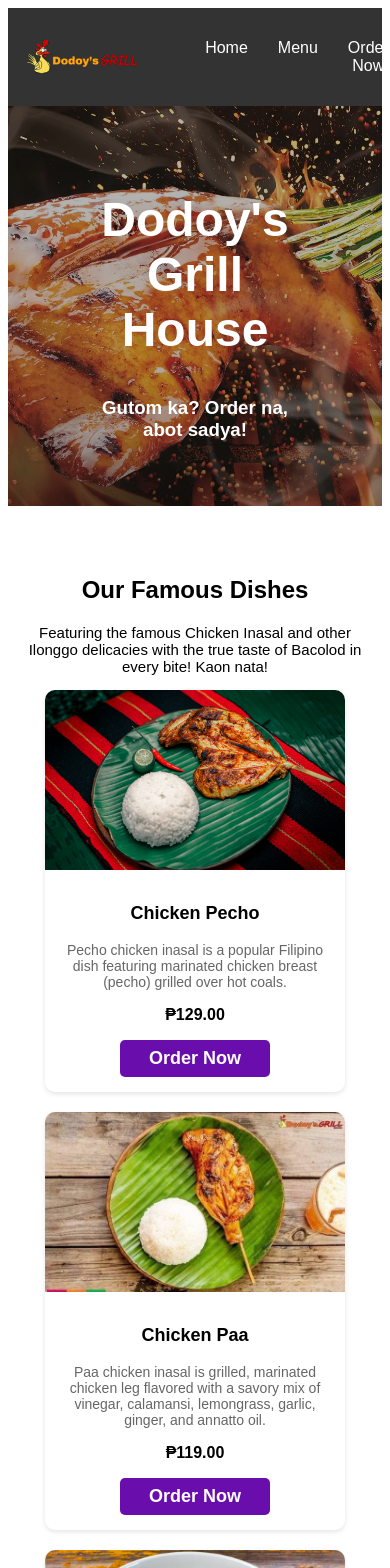
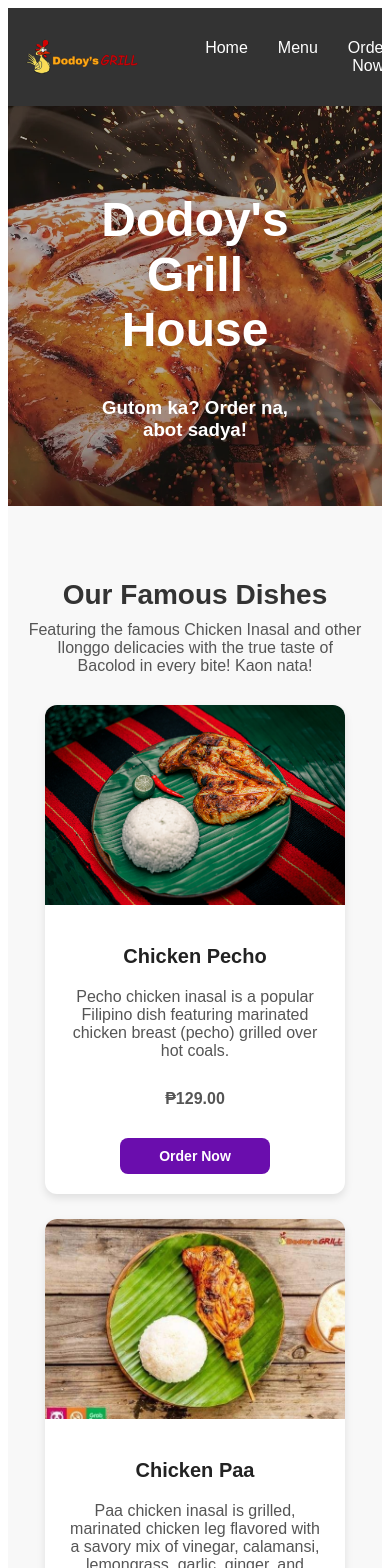
Before and after one commit to saquianzon/Datama2-Finals, a Vue app in the folder firstsfc/: page / in a window 390 px wide. Shown: the top 1568 px of the page. Built offline with nearby package versions, Linux system fonts and the light colour scheme; no server answers.

Commit message:
design changes

```diff
--- a/firstsfc/src/components/Delivery.vue
+++ b/firstsfc/src/components/Delivery.vue
@@ -1,6 +1,6 @@
 <template>
   <section class="delivery-container">
-    <h2>Track Your Delivery</h2>
+    <h2>Order Delivery Status</h2>
     <label for="email">Enter Your Email:</label>
     <input type="email" v-model="email" required />
     <button @click="fetchDeliveryDetails">Check Status</button>
@@ -130,109 +130,118 @@
 </script>
 
 <style>
+
 .delivery-container {
-  background-color: #ffffff;
-  padding: 45px;
-  border-radius: 12px;
-  max-width: 600px;
-  margin: auto;
-  box-shadow: 0 4px 12px rgba(0, 0, 0, 0.15);
+  background: #f9f9f9;
+  padding: 40px;
+  border-radius: 16px;
+  max-width: 500px;
+  margin: 50px auto;
+  box-shadow: 0 6px 18px rgba(0, 0, 0, 0.1);
   text-align: center;
+  font-family: 'Poppins', sans-serif;
 }
 
 .delivery-container h2 {
-  font-size: 22px;
-  font-weight: bold;
-  color: #333;
-  margin-bottom: 15px;
+  font-size: 26px;
+  font-weight: 700;
+  color: #222;
+  margin-bottom: 20px;
 }
 
 .delivery-container label {
   display: block;
   font-size: 14px;
   font-weight: 500;
-  margin-bottom: 5px;
-  color: #555;
+  margin-bottom: 8px;
+  color: #444;
   text-align: left;
 }
 
 .delivery-container input {
   width: 100%;
-  padding: 10px;
-  border: 1px solid #ccc;
-  border-radius: 8px;
+  padding: 12px;
+  border: 2px solid #ddd;
+  border-radius: 10px;
   font-size: 16px;
+  margin-bottom: 20px;
+  transition: 0.3s ease-in-out;
+}
+
+.delivery-container input:focus {
+  border-color: #07806f;
+  box-shadow: 0 0 5px rgba(7, 128, 111, 0.3);
+  outline: none;
+}
+
+.delivery-container button {
+  background: linear-gradient(135deg, #07806f, #045d50);
+  color: white;
+  border: none;
+  padding: 12px 20px;
+  font-size: 16px;
+  font-weight: 600;
+  cursor: pointer;
+  border-radius: 10px;
+  transition: 0.3s;
+  width: 100%;
+}
+
+.delivery-container button:hover {
+  background: #ccae27;
+}
+
+.delivery-details {
+  background: white;
+  padding: 20px;
+  border-radius: 12px;
+  box-shadow: 0 4px 12px rgba(0, 0, 0, 0.08);
+  text-align: left;
+  margin-top: 20px;
+}
+
+.delivery-details h3 {
+  font-size: 20px;
+  font-weight: 600;
+  border-bottom: 2px solid #eee;
+  padding-bottom: 10px;
   margin-bottom: 15px;
 }
 
-.delivery-container button {
-  background-color: #006400;
-  color: white;
-  border: none;
-  padding: 10px;
+.delivery-details p {
   font-size: 16px;
-  cursor: pointer;
-  border-radius: 8px;
-  transition: background 0.3s;
+  color: #333;
+  margin-bottom: 8px;
 }
 
-.delivery-container button:hover {
-  background-color: #004d00;
+.delivery-details p strong {
+  color: #07806f;
 }
 
-.delivery-details {
-  margin-top: 20px;
+.delivered-btn {
+  background: #28a745;
+  width: 100%;
+  color: white;
+  padding: 12px;
+  font-size: 16px;
+  border-radius: 10px;
+  cursor: pointer;
+  border: none;
+  transition: 0.3s;
+  margin-top: 15px;
+  font-weight: 600;
 }
 
-.order-table {
-  width: 100%;
-  border-collapse: collapse;
-  background: white;
-  border-radius: 8px;
-  overflow: hidden;
-  box-shadow: 0 2px 8px rgba(0, 0, 0, 0.1);
-}
-
-.order-table tr {
-  border-bottom: 1px solid #ddd;
-}
-
-.order-table td {
-  padding: 10px;
-  text-align: left;
-}
-
-.order-table td:first-child {
-  font-weight: bold;
-}
-
-.dish-list {
-  list-style: none;
-  padding: 10px;
-  background: #f1f3f5;
-  border-radius: 8px;
-  margin-top: 10px;
+.delivered-btn:hover {
+  background: #218838;
 }
 
 .error-message {
-  color: red;
-  margin-top: 10px;
-  font-weight: bold;
+  color: #d9534f;
+  font-weight: 600;
+  margin-top: 15px;
+  font-size: 14px;
 }
 
-.delivered-btn {
-  background-color: #28a745;
-  color: white;
-  border: none;
-  padding: 10px;
-  font-size: 16px;
-  cursor: pointer;
-  border-radius: 8px;
-  transition: background 0.3s;
-  margin-top: 15px;
-}
 
-.delivered-btn:hover {
-  background-color: #218838;
-}
 </style>
--- a/firstsfc/src/components/Menu.vue
+++ b/firstsfc/src/components/Menu.vue
@@ -42,65 +42,101 @@
 .menu {
   text-align: center;
   padding: 50px 20px;
+  background: #f8f8f8;
+}
+
+.menu h2 {
+  font-size: 28px;
+  font-weight: bold;
+  color: #333;
+  margin-bottom: 10px;
+}
+
+.menu p {
+  font-size: 16px;
+  color: #555;
+  max-width: 600px;
+  margin: 0 auto 30px;
 }
 
 .menu-container {
   display: flex;
   flex-wrap: wrap;
   justify-content: center;
-  gap: 20px;
+  gap: 25px;
 }
 
 .menu-item {
   background: white;
-  border-radius: 10px;
-  box-shadow: 0 2px 5px rgba(0, 0, 0, 0.1);
+  border-radius: 12px;
+  box-shadow: 0 4px 8px rgba(0, 0, 0, 0.1);
   overflow: hidden;
-  width: 300px;
+  width: 320px;
   display: flex;
   flex-direction: column;
   align-items: center;
   text-align: center;
+  transition: transform 0.3s ease-in-out, box-shadow 0.3s;
+}
+
+.menu-item:hover {
+  transform: translateY(-5px);
+  box-shadow: 0 6px 12px rgba(0, 0, 0, 0.15);
 }
 
 .menu-image {
   width: 100%;
-  height: 180px;
+  height: 200px;
   object-fit: cover;
 }
 
 .menu-details {
-  padding: 15px;
+  padding: 20px;
 }
 
 .menu-name {
-  font-size: 18px;
+  font-size: 20px;
   font-weight: bold;
+  color: #222;
 }
 
 .menu-description {
   font-size: 14px;
   color: #666;
-  margin: 5px 0;
+  margin: 8px 0 12px;
 }
 
 .menu-price {
-  font-size: 16px;
+  font-size: 18px;
   font-weight: bold;
-  color: #000;
+  color: #6a0dad;
+  margin-bottom: 12px;
 }
 
 .order-button {
   background: #6a0dad;
   color: white;
-  padding: 8px 15px;
+  padding: 10px 18px;
+  font-size: 14px;
   border: none;
-  border-radius: 5px;
+  border-radius: 8px;
   cursor: pointer;
-  transition: 0.3s;
+  transition: background 0.3s ease-in-out;
 }
 
 .order-button:hover {
   background: #520b9b;
 }
+
+/* Responsive Design */
+@media (max-width: 768px) {
+  .menu-container {
+    flex-direction: column;
+    align-items: center;
+  }
+
+  .menu-item {
+    width: 90%;
+  }
+}
 </style>
```
